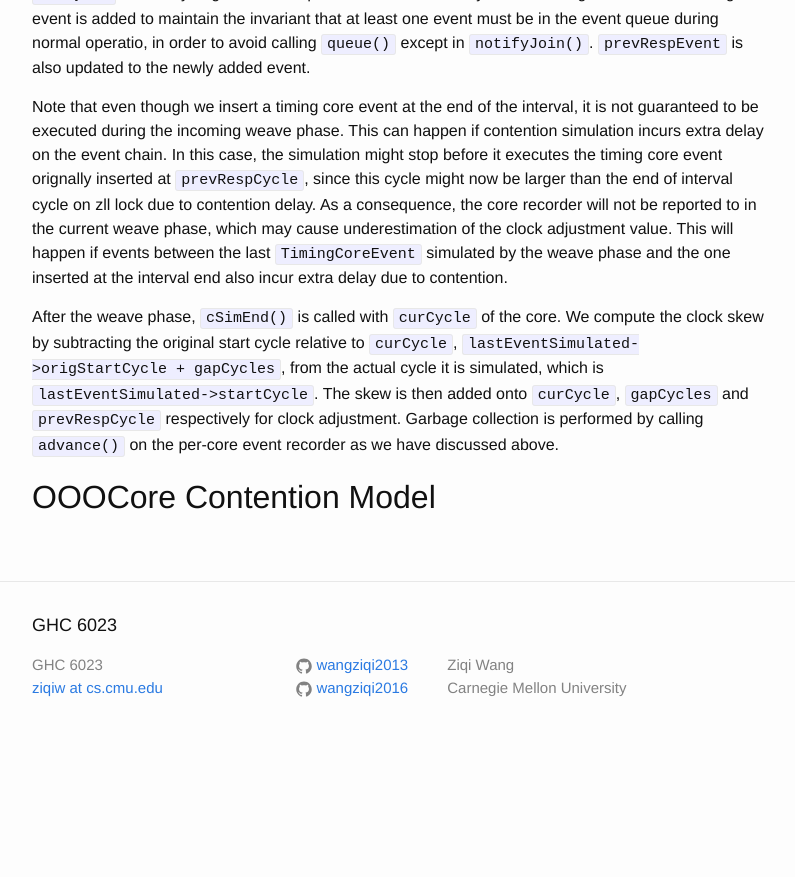
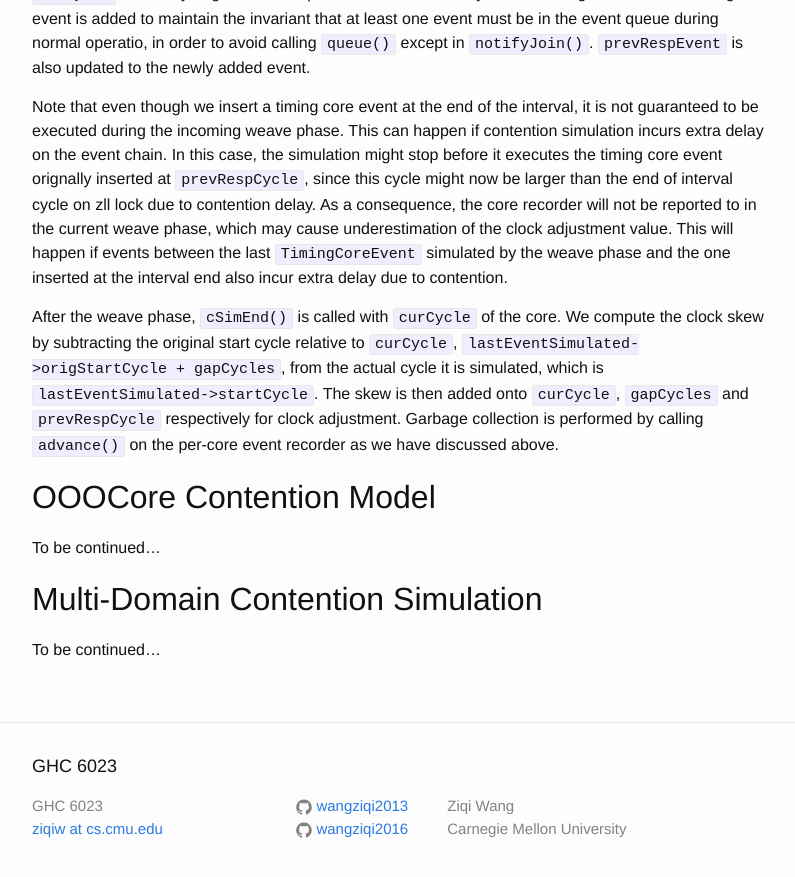
Before and after one commit to wangziqi2013/wangziqi2013.github.io, a Jekyll site: the page built from _posts/2019-01-22-understand-zsim-contention-sim.markdown, in a window 1280 px wide and 900 px high, scrolled down 18858 px. Shown: the top 877 px of the window, without its empty margins (238-1033 px from the left). Built offline with Jekyll 4.4.1, drawn with Linux system fonts in a browser that asks for light colours; before the commit the page ends 19617 px from its top, so only the background shows below that.

Commit message:
Adding to be continued

```diff
--- a/_posts/2019-01-22-understand-zsim-contention-sim.markdown
+++ b/_posts/2019-01-22-understand-zsim-contention-sim.markdown
@@ -698,3 +698,9 @@ respectively for clock adjustment. Garbage collection is performed by calling `a
 as we have discussed above.
 
 ## OOOCore Contention Model
+
+To be continued...
+
+## Multi-Domain Contention Simulation
+
+To be continued...
```
